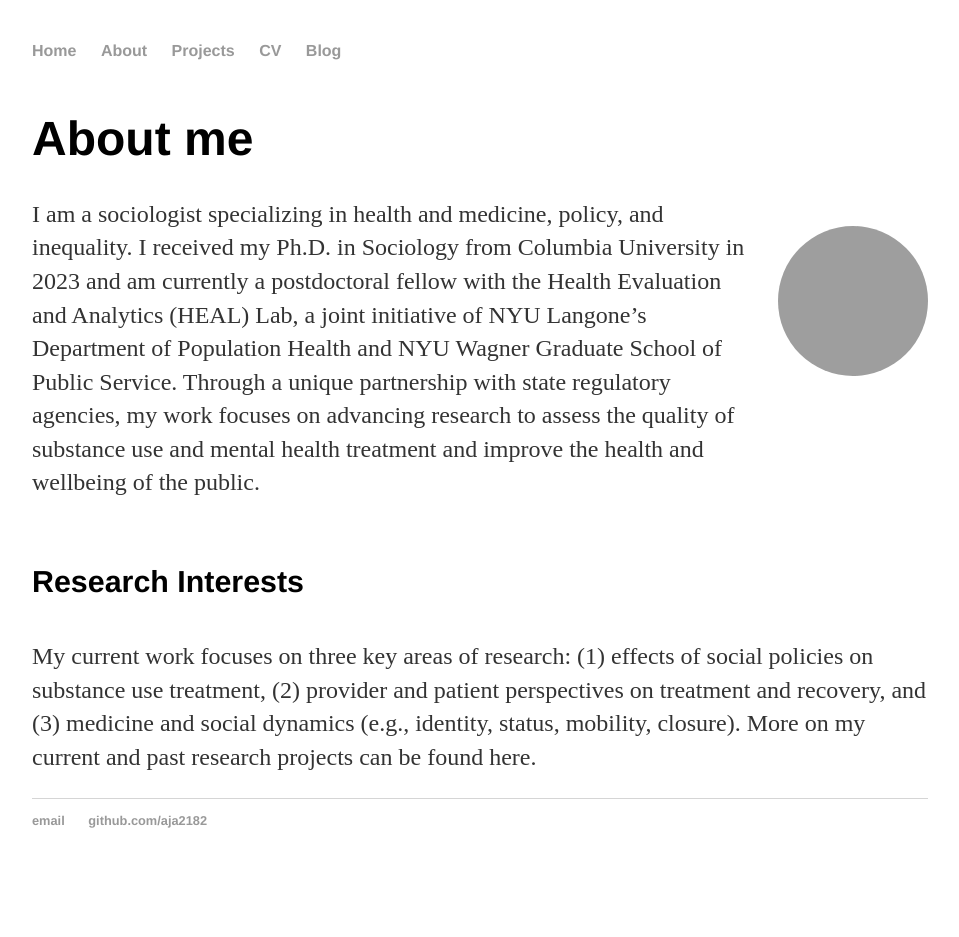
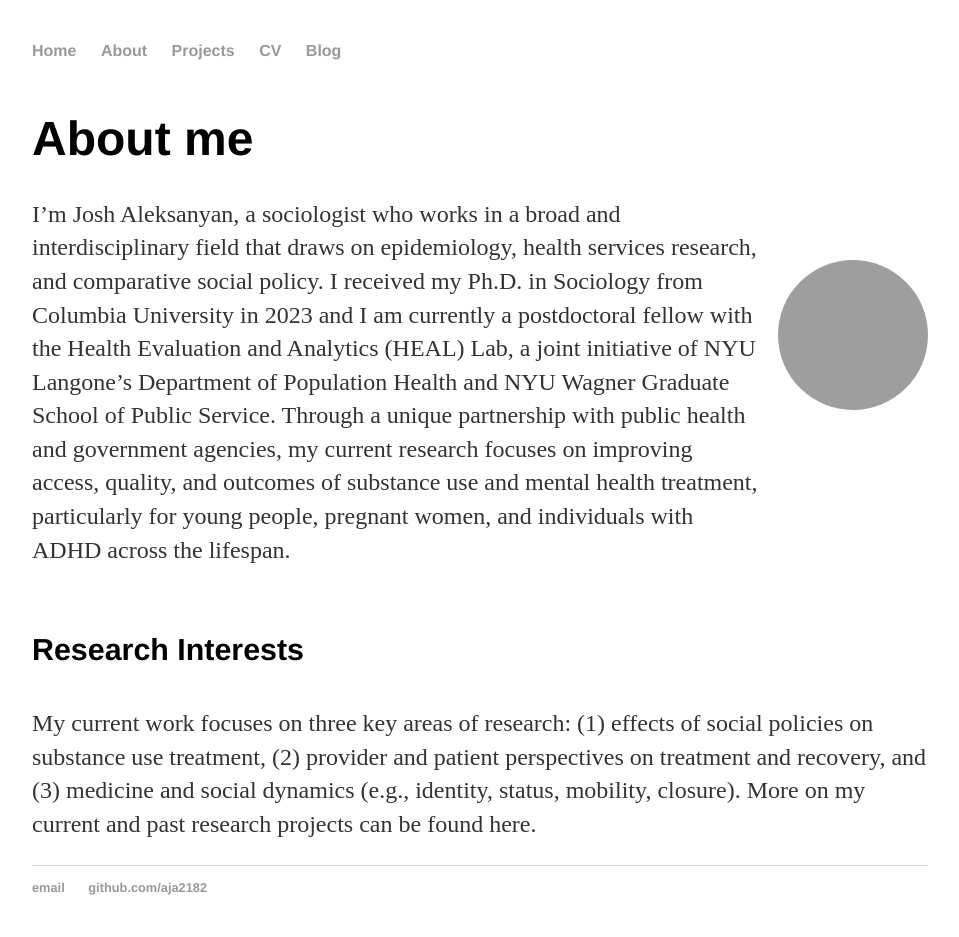
Before and after one commit to aja2182/aja2182.github.io, a Jekyll site: the page built from about/index.html, in a window 1280 px wide. Shown: the whole page, without its empty margins (160-1119 px from the left). Built offline with Jekyll 4.4.1, drawn with Linux system fonts in a browser that asks for light colours; before the commit the page ends 900 px from its top, so only the background shows below that; grey boxes are pictures that could not be loaded.

Commit message:
Update index.html

```diff
--- a/about/index.html
+++ b/about/index.html
@@ -40,8 +40,8 @@ title: About me
     <div class="about">
         <div class="text-content">
             <h1>About me</h1>
-            <p> I am a sociologist specializing in health and medicine, policy, and inequality. I received my Ph.D. in Sociology from Columbia University in 2023 and am currently a postdoctoral fellow with the Health Evaluation and Analytics (HEAL) Lab, a joint initiative of NYU Langone’s Department of Population Health and NYU Wagner Graduate School of Public Service.
-                Through a unique partnership with state regulatory agencies, my work focuses on advancing research to assess the quality of substance use and mental health treatment and improve the health and wellbeing of the public.
+            <p> I’m Josh Aleksanyan, a sociologist who works in a broad and interdisciplinary field that draws on epidemiology, health services research, and comparative social policy. I received my Ph.D. in Sociology from Columbia University in 2023 and I am  currently a postdoctoral fellow with the Health Evaluation and Analytics (HEAL) Lab, a joint initiative of NYU Langone’s Department of Population Health and NYU Wagner Graduate School of Public Service. Through a unique partnership with public health and government agencies, my current research focuses on improving access, quality, and outcomes of substance use and mental health treatment, particularly for young people, pregnant women, and individuals with ADHD across the lifespan.
+
 
  </p>
 
```
